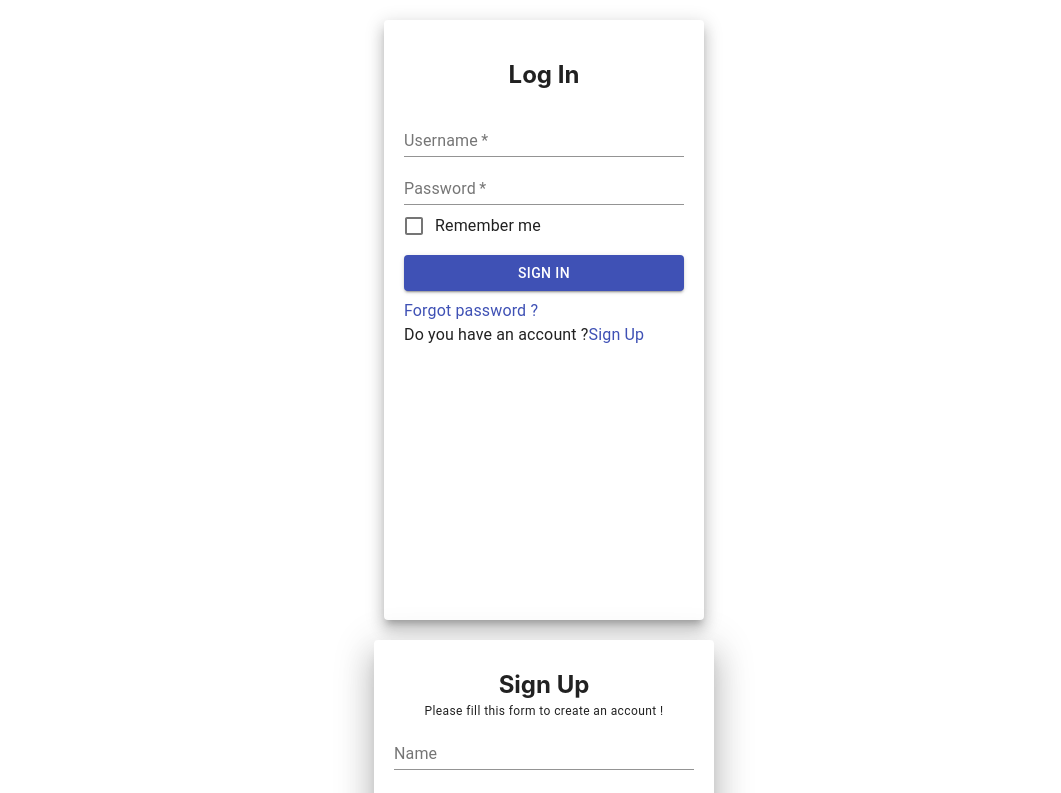
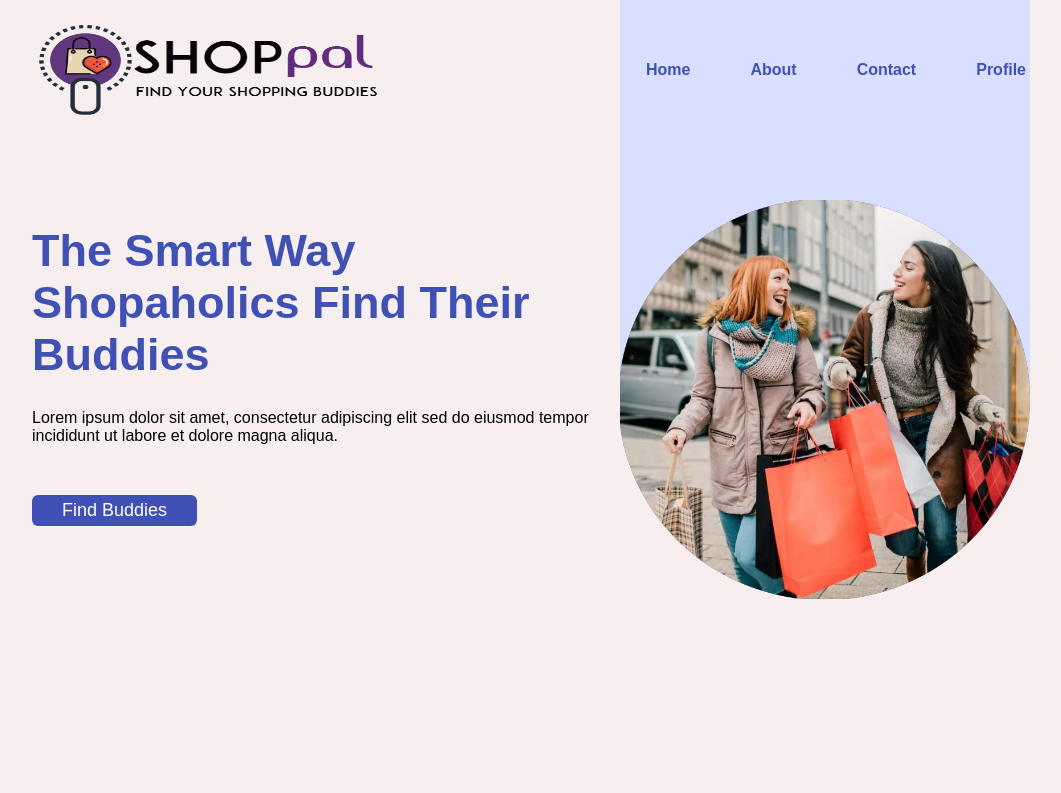
Before and after one commit to bnmtarget/frontend, a React (Create React App) app: page / in a window 1280 px wide. Shown: the top 793 px of the page, without its empty margins (96-1157 px from the left). Built offline with nearby package versions, Linux system fonts and the light colour scheme.

Commit message:
landing page, login page, signup page added

```diff
--- a/src/App.js
+++ b/src/App.js
@@ -1,10 +1,12 @@
 import React from 'react';
 import './App.css';
+import Landing from './container/Landing';
 import Login from './container/login';
 import Signup from './container/signup';
 function App() {
   return (
     <div className="App">
+      <Landing/>
       <Login />
       <Signup/>
     </div>
--- /dev/null
+++ b/src/container/Landing.css
@@ -0,0 +1,79 @@
+*{
+    margin: 0;
+    padding: 0;
+    box-sizing: border-box;
+    font-family: 'Poppins',sans-serif;
+}
+
+.header{
+    width: 100%;
+    height: 100vh;
+    padding: 0 10%;
+    background: #f7efef;
+}
+
+nav{
+    width: 100%;
+    display: flex;
+    align-items: center;
+    justify-content: space-between;
+    padding: 20px 0;
+    position: relative;
+    z-index: 100;
+}
+
+nav img{
+    padding: 0px 0px;
+    border: 0px 0px;
+    margin: 0px 0px;
+}
+
+nav ul li{
+    display: inline-block;
+    list-style: none;
+    margin: 10px 30px;
+}
+
+nav ul li a{
+    font-weight: 600;
+    text-decoration: none;
+    color: #3f51b5;
+}
+
+.text-box{
+    margin-top: 85px;
+    max-width: 600px;
+}
+
+.text-box h1{
+    font-size: 45px;
+    margin-bottom: 10px;
+    color: #3f51b5
+}
+
+.text-box a{
+    display: inline-block;
+    text-decoration: none;
+    color: #fff;
+    background: #3f51b5;
+    padding: 5px 30px;
+    font-size: 18px;
+    margin-top: 50px;
+    border-radius: 6px;
+}
+
+.user-box{
+    background: #d9e0ff;
+    position: absolute;
+    top: 0;
+    right: 12%;
+    z-index: 1;
+}
+
+.user-box img{
+    display: block;
+    padding-top: 200px;
+    width: 410px;
+    margin-bottom: -205px;
+
+}
--- /dev/null
+++ b/src/container/Landing.js
@@ -0,0 +1,38 @@
+import React from 'react'
+import './Landing.css'
+import pic from "./logo1.png"
+import img from './headerimgnew1.png'
+
+function Landing() {
+  return (
+    <>
+    <div className='header'>
+        <nav>
+            <img className='logo' src={pic} alt='' width={350} height={100} />
+            <ul>
+                <li><a href="#">Home</a></li>
+                <li><a href="#">About</a></li>
+                <li><a  href="#">Contact</a></li>
+                <li><a  href="#">Profile</a></li>
+            </ul>
+        </nav>
+
+        <div className='text-box'>
+            <h1>The Smart Way Shopaholics Find Their Buddies</h1>
+            <br></br>
+            <p>
+            Lorem ipsum dolor sit amet, consectetur adipiscing elit sed do eiusmod tempor incididunt ut labore et dolore magna aliqua.
+            </p>
+            <a href='#'>Find Buddies</a>
+
+        </div>
+        <div className='user-box'>
+        <img src={img} alt='' />
+        </div>
+    </div>
+
+    </>
+  )
+}
+
+export default Landing
```
Also changed, not shown: src/container/headerimgnew1.png (added), src/container/logo1.png (added).
